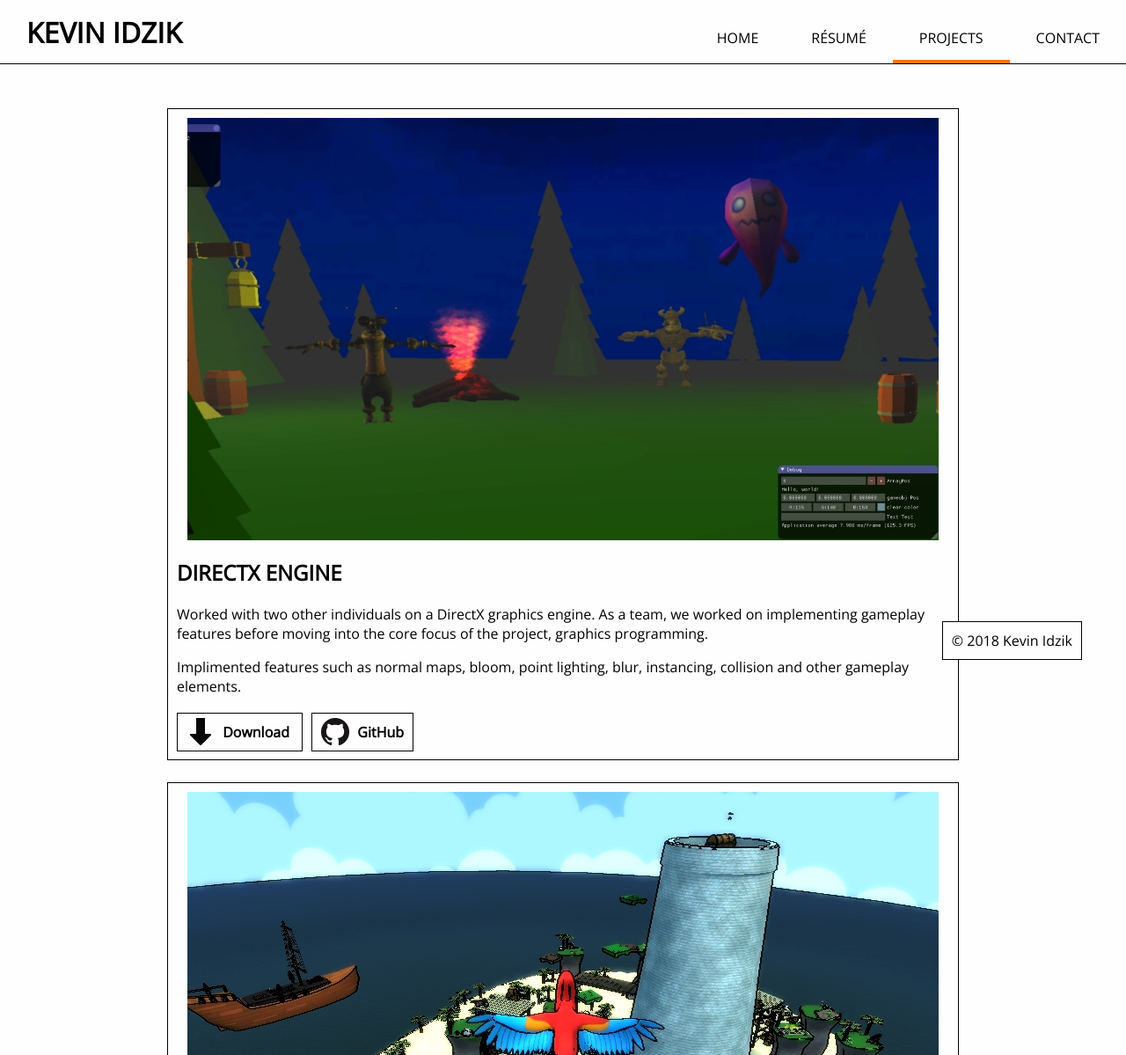
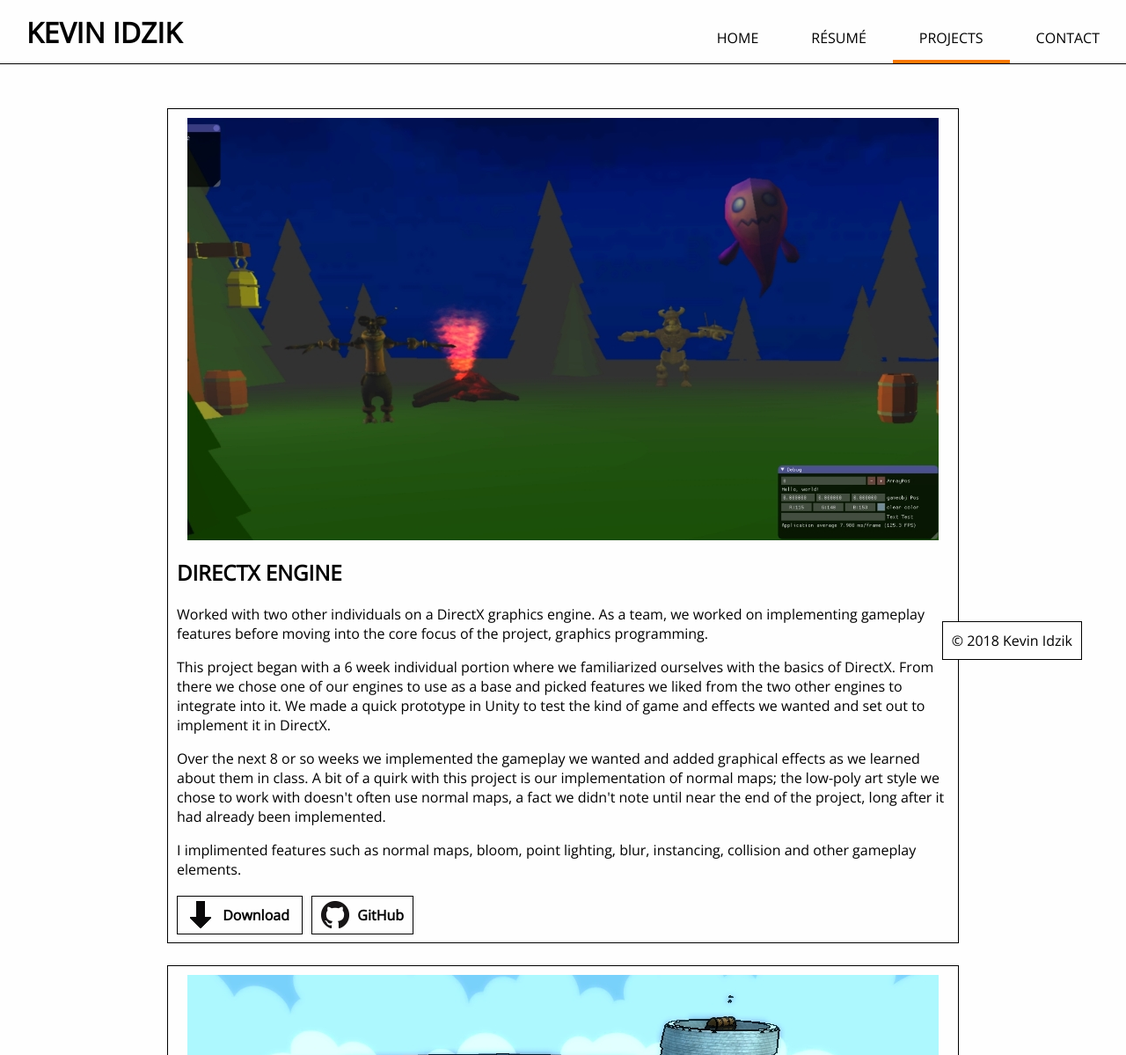
Before and after one commit to k-idzik/Portfolio, a plain HTML site: page pages/projects.html in a window 1280 px wide. Shown: the top 1199 px of the page at 88% size. Drawn offline with nearby package versions, Linux system fonts and the light colour scheme.

Commit message:
DirectX engine description update

```diff
--- a/pages/projects.html
+++ b/pages/projects.html
@@ -29,8 +29,17 @@
                     Worked with two other individuals on a DirectX graphics engine.
                     As a team, we worked on implementing gameplay features before moving into the core focus of the project, graphics programming.
                 </p>
+                <p>
+                    This project began with a 6 week individual portion where we familiarized ourselves with the basics of DirectX.
+                    From there we chose one of our engines to use as a base and picked features we liked from the two other engines to integrate into it.
+                    We made a quick prototype in Unity to test the kind of game and effects we wanted and set out to implement it in DirectX.
+                </p>
+                <p>
+                    Over the next 8 or so weeks we implemented the gameplay we wanted and added graphical effects as we learned about them in class.
+                    A bit of a quirk with this project is our implementation of normal maps; the low-poly art style we chose to work with doesn't often use normal maps, a fact we didn't note until near the end of the project, long after it had already been implemented.
+                </p>
                 <p class="projectsText">
-                    Implimented features such as normal maps, bloom, point lighting, blur, instancing, collision and other gameplay elements.
+                    I implimented features such as normal maps, bloom, point lighting, blur, instancing, collision and other gameplay elements.
                 </p>
                 <a class="buttonTextWrap" href="../resources/GGP-Game-Engine.zip" download>
                     <img class="linkImg" src="../images/dl.png" width="32" height="32" alt="Download icon" />
```
